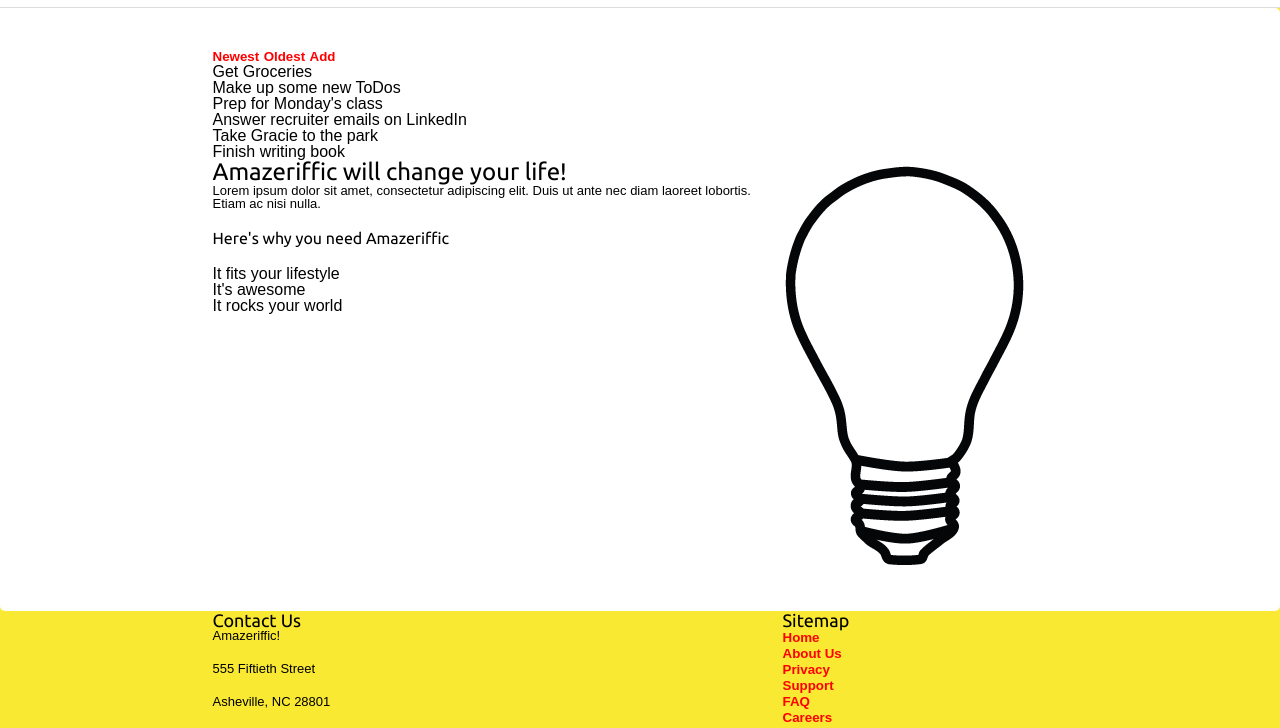
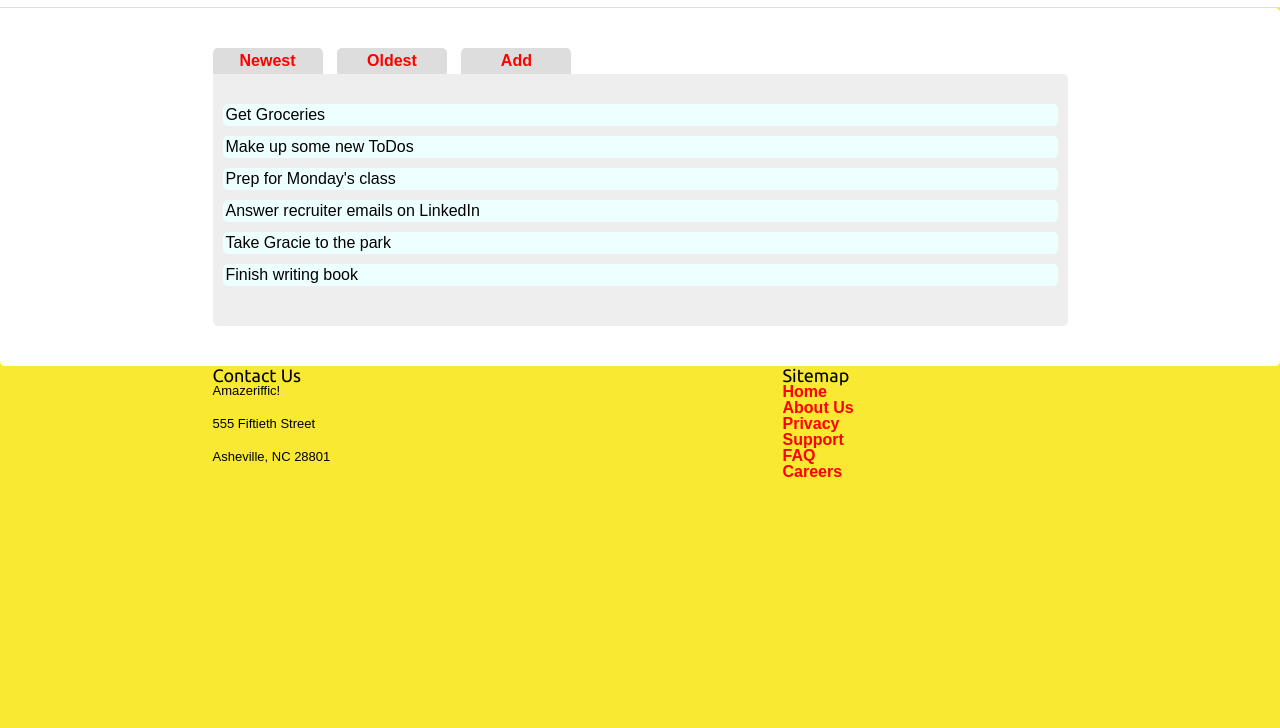
Before and after one commit to jimtryon/Amazeriffic, a plain HTML site: page index.html in a window 1280 px wide. Shown: the part 75-803 px from the top of the page. Drawn offline with Linux system fonts and the light colour scheme; a web font is replaced by a local one.

Commit message:
Add styling to tabs, todo list

```diff
--- a/index.html
+++ b/index.html
@@ -38,24 +38,6 @@
 						<li>Finish writing book</li>
 					</ul>
 				</div>
-
-				<div class="left">
-					<h2>Amazeriffic will change your life!</h2>
-					<p>Lorem ipsum dolor sit amet, consectetur adipiscing elit. Duis
-					ut ante nec diam laoreet lobortis. Etiam ac nisi nulla.</p>
-
-					<h3>Here's why you need Amazeriffic</h3>
-					<ul>
-						<li>It fits your lifestyle</li>
-						<li>It's awesome</li>
-						<li>It rocks your world</li>
-					</ul>
-				</div>
-
-				<div class="right">
-						<img src="lightbulb.png" alt="an image of a lightbulb">
-					</div>
-				</div>
 		</main>
 
 		<footer>
--- a/stylesheets/style.css
+++ b/stylesheets/style.css
@@ -1,12 +1,9 @@
 body {
 	background: #f9e933;
 	font-family: 'Droid Sans', sans-serif;
-	font-size: 100%;
 }
 
 a {
-	font-family: 'Droid-Sans', sans-serif;
-	font-size: smaller;
 	font-weight: bold;
 	color: red;
 	text-decoration: none;
@@ -20,17 +17,6 @@ h1 {
 	font-style: italic;
 	font-size: xx-large;
 	color: #b33;
-}
-
-h2 {
-	font-family: 'Ubuntu', sans-serif;
-	font-size: x-large;
-}
-
-h3 {
-	font-family: 'Ubuntu', sans-serif;
-	font-size: medium;
-	margin-bottom: 20px;
 }
 
 h5 {
@@ -73,6 +59,37 @@ main {
 
 }
 
+main .content {
+    padding: 30px 10px 30px 10px;
+    border-radius: 0 5px 5px 5px;
+    background: #eee;
+}
+
+main .content li {
+    border-radius: 5px;
+    padding: 3px;
+    background: #eff;
+    margin: 0 0 10px 0;
+}
+
+main .content button {
+  font-weight: bold;
+  padding: 0 3px 0 3px;
+  border-radius: 5px;
+  background: #ccc;
+  cursor: pointer;
+  margin-left: 5px;
+  font-size: 1.3em;
+}
+
+main .content p {
+    background: yellow;
+}
+
+main .content input {
+    font-size: 1.5em;
+}
+
 main .left {
 	float: left;
 	width: 570px;
@@ -105,3 +122,14 @@ footer .sitemap {
 	line-height: 20px;
 	color: blue;
 }
+
+.tabs a span {
+	display: inline-block;
+	border-radius: 5px 5px 0 0;
+	width: 100px;
+	margin-right: 10px;
+	text-align: center;
+	background: #ddd;
+	padding: 5px;
+}
+}
```
